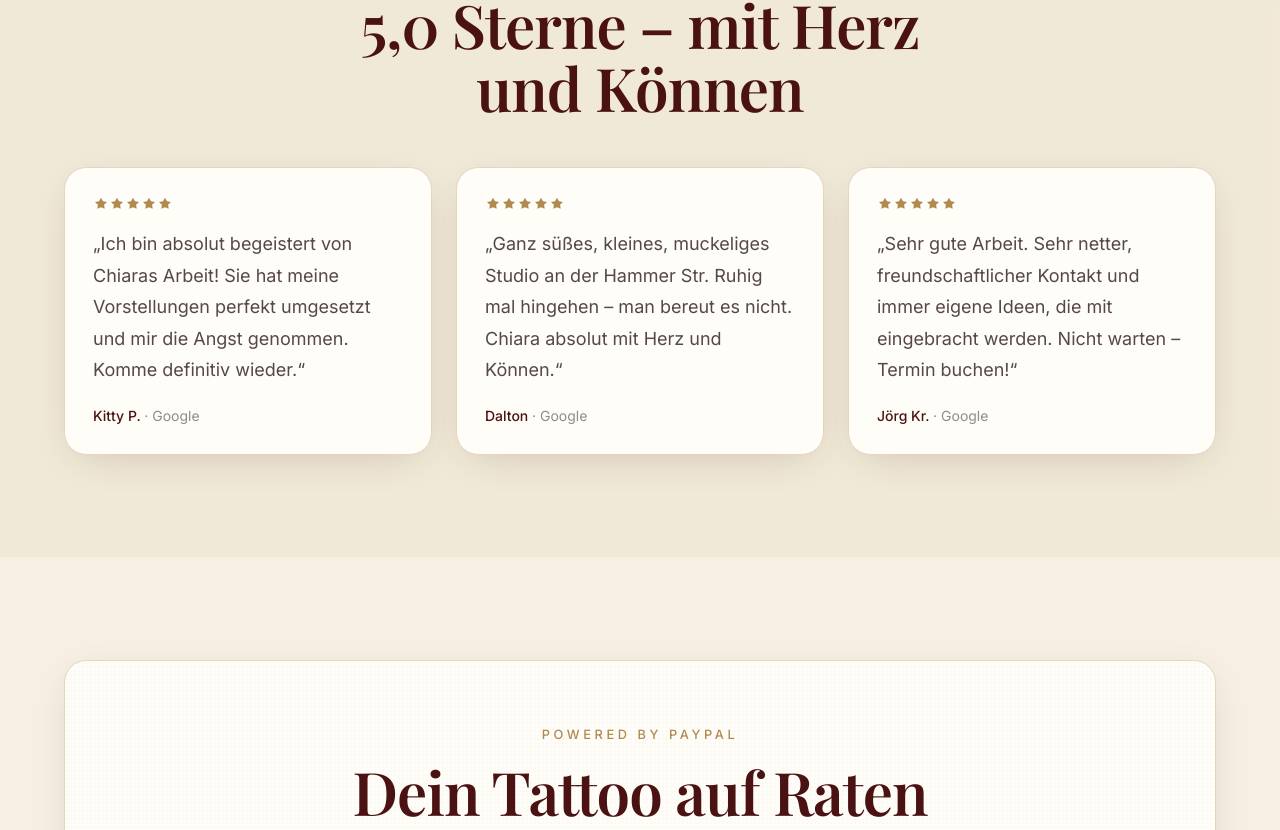
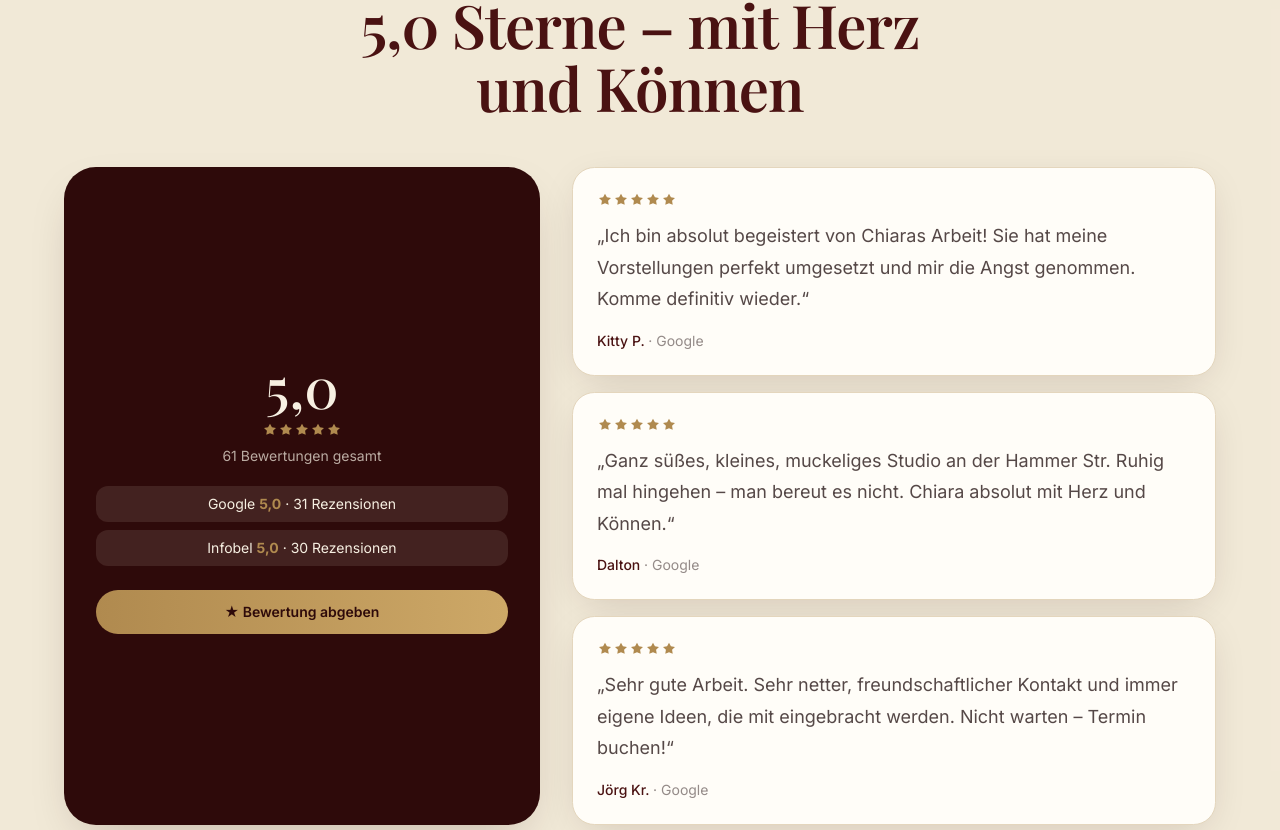
Before and after one commit to IvanGomes9777/tattoo-vorlage-3, a Next.js app: page / in a window 1280 px wide. Shown: the part 4310-5140 px from the top of the page. Built offline with nearby package versions, Linux system fonts and the light colour scheme.

Commit message:
Sektion 7 final (Option 7: Split Rating-Panel + Liste, mit Bewerten-Button & Gesamt-Rating)

```diff
--- a/app/page.tsx
+++ b/app/page.tsx
@@ -146,28 +146,56 @@ export default function Home() {
         </div>
       </section>
 
-      {/* ---------- REVIEWS ---------- */}
+      {/* ---------- REVIEWS (Sektion 7 – Option 7: Split Panel + Liste) ---------- */}
       <section className="section-y bg-cream-2/60">
         <div className="container-x">
           <Reveal className="mx-auto max-w-2xl text-center">
             <p className="eyebrow">Stimmen</p>
             <h2 className="t-h1 mt-4">5,0 Sterne – mit Herz und Können</h2>
           </Reveal>
-          <Stagger className="mt-12 grid gap-6 md:grid-cols-3">
+
+          <div className="mt-12 grid gap-8 lg:grid-cols-[0.85fr_1.15fr]">
+            {/* Rating-Panel + Bewerten-Button */}
+            <Reveal>
+              <div className="flex h-full flex-col justify-center rounded-[2rem] bg-oxblood-deep p-8 text-center text-cream shadow-card">
+                <p className="font-display text-[3.5rem] leading-none">5,0</p>
+                <span className="mt-2 flex justify-center text-gold">
+                  {Array.from({ length: 5 }).map((_, i) => <StarIcon key={i} />)}
+                </span>
+                <p className="mt-2 text-sm text-cream/70">61 Bewertungen gesamt</p>
+                <div className="mt-5 space-y-2 text-sm">
+                  <p className="rounded-xl bg-cream/10 px-3 py-2">Google <strong className="text-gold">5,0</strong> · 31 Rezensionen</p>
+                  <p className="rounded-xl bg-cream/10 px-3 py-2">Infobel <strong className="text-gold">5,0</strong> · 30 Rezensionen</p>
+                </div>
+                {/* TODO: durch echten Google-Rezensions-Link ersetzen */}
+                <a
+                  href={studio.maps}
+                  target="_blank"
+                  rel="noopener noreferrer"
+                  className="mt-6 inline-flex items-center justify-center gap-2 rounded-full bg-gradient-to-r from-gold to-gold-soft px-6 py-3 text-sm font-semibold text-oxblood-deep transition-transform hover:scale-105 active:scale-95"
+                >
+                  ★ Bewertung abgeben
+                </a>
+              </div>
+            </Reveal>
+
+            {/* Rezensionen-Liste */}
+            <Stagger className="space-y-4">
               {reviews.map((r) => (
                 <StaggerItem key={r.name}>
-                <figure className="card h-full p-7">
+                  <figure className="card p-6">
                     <span className="flex text-gold">
                       {Array.from({ length: 5 }).map((_, i) => <StarIcon key={i} />)}
                     </span>
-                  <blockquote className="prose-body mt-4 text-ink/80">&bdquo;{r.text}&ldquo;</blockquote>
-                  <figcaption className="mt-5 text-sm font-medium text-oxblood">
+                    <blockquote className="prose-body mt-3 text-ink/80">&bdquo;{r.text}&ldquo;</blockquote>
+                    <figcaption className="mt-4 text-sm font-medium text-oxblood">
                       {r.name} <span className="font-normal text-ink/50">· {r.source}</span>
                     </figcaption>
                   </figure>
                 </StaggerItem>
               ))}
             </Stagger>
+          </div>
         </div>
       </section>
 
```
Lines whose indentation alone changed are shown as unchanged.
